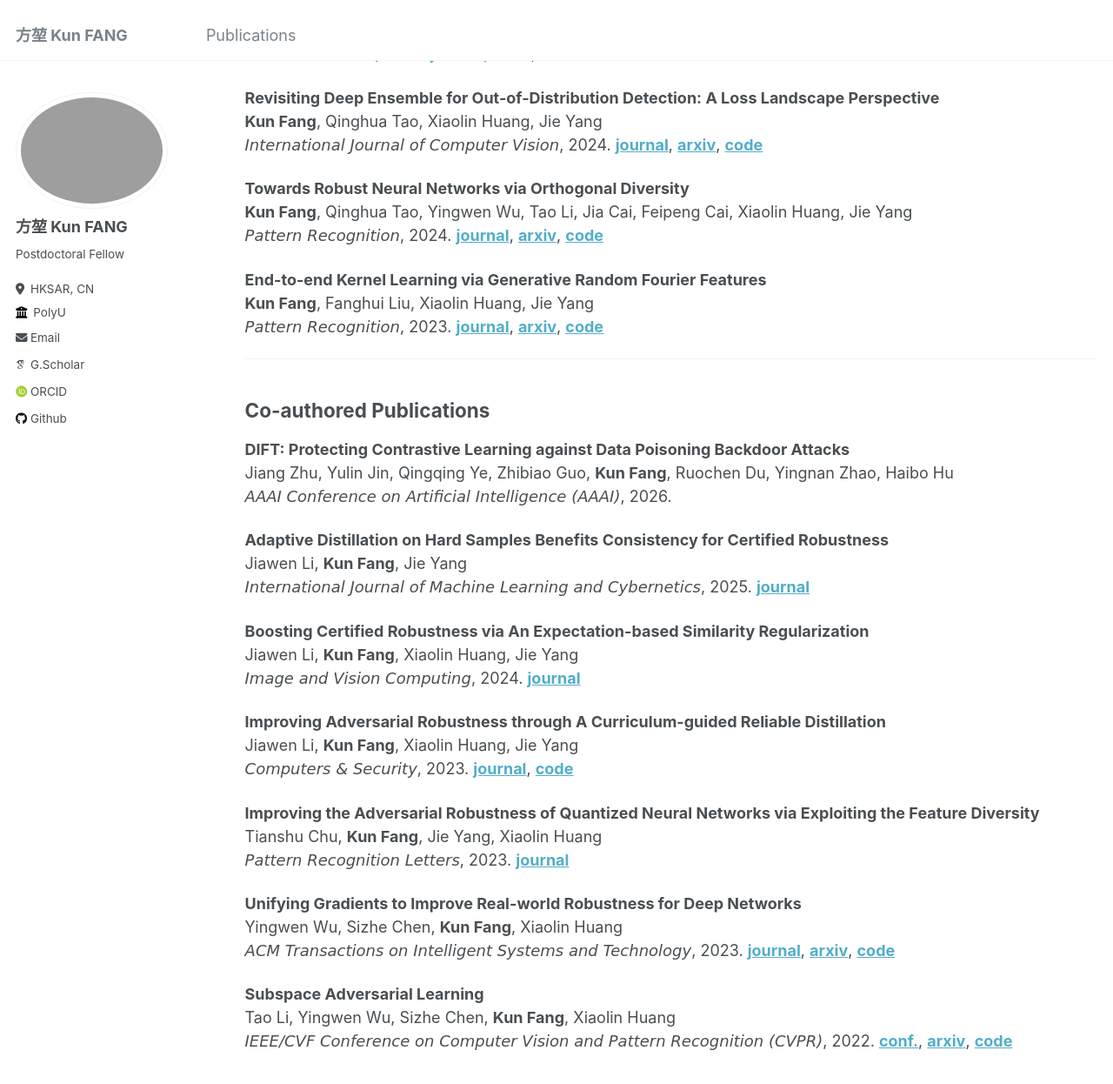
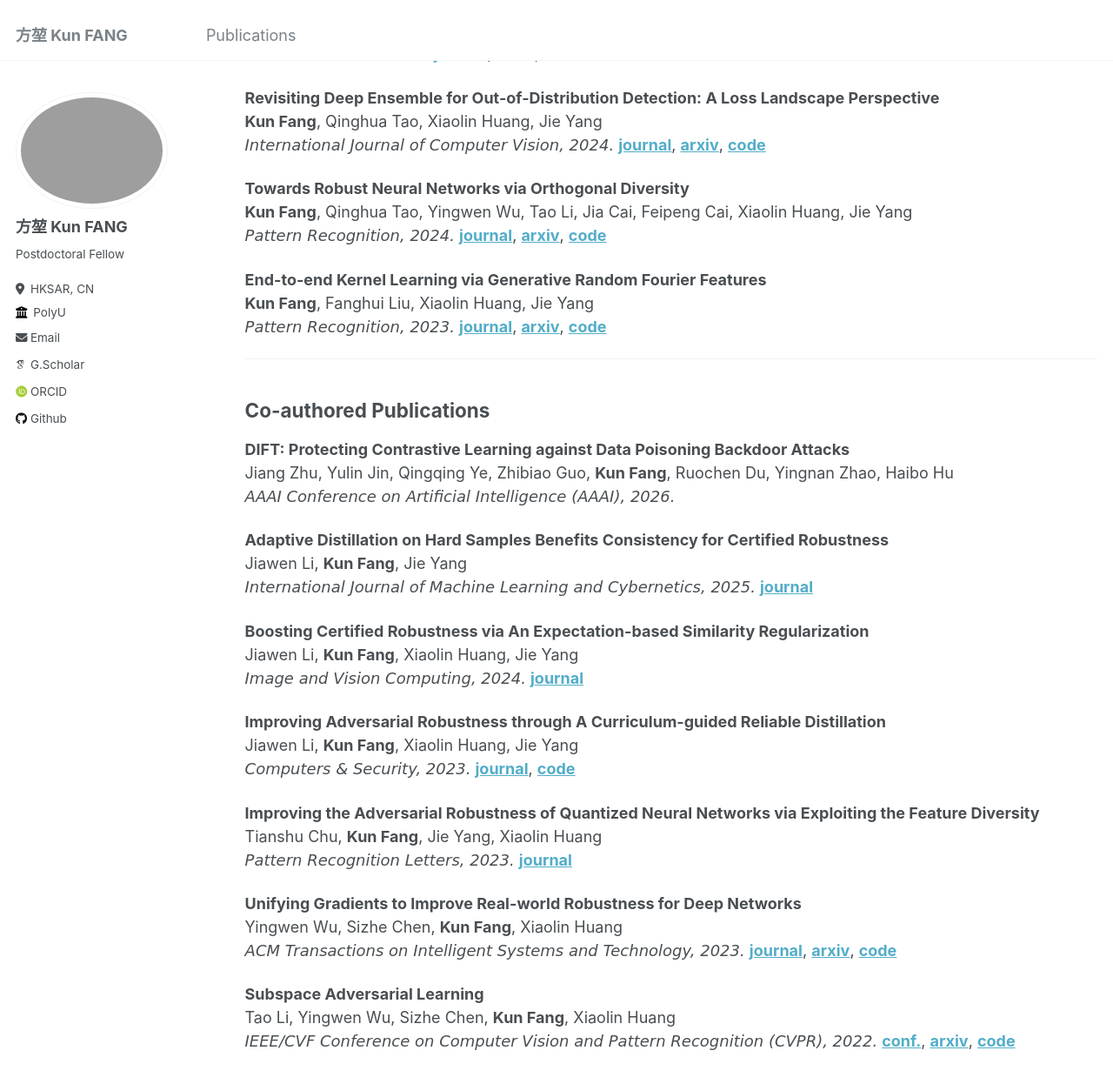
Before and after one commit to fanghenshaometeor/fanghenshaometeor.github.io, a Jekyll site: the page built from _pages/publications.md, in a window 1280 px wide and 1400 px high, scrolled down 785 px. Shown: the top 1246 px of the window at 87% size. Built offline with Jekyll 4.4.1, drawn with Linux system fonts in a browser that asks for light colours; some web fonts are replaced; some of the changed text lies outside the part shown.

Commit message:
update-pub

```diff
--- a/_pages/publications.md
+++ b/_pages/publications.md
@@ -35,7 +35,7 @@
 <!-- <span style="font-family:comic sans ms; font-size:1em;">Kernel PCA for Out-of-Distribution Detection</span>   -->
 **Kernel PCA for Out-of-Distribution Detection**
 **Kun Fang**, Qinghua Tao, Kexin Lv, Mingzhen He, Xiaolin Huang, Jie Yang
-<span style="font-family:comic sans ms; font-size:1em;">*Conference on Advances in Neural Information Processing Systems (NeurIPS)*</span> , 2024. **[conf.](https://papers.nips.cc/paper_files/paper/2024/hash/f2543511e5f4d4764857f9ad833a977d-Abstract-Conference.html)**, **[arxiv](https://arxiv.org/abs/2402.02949)**, **[code](https://github.com/fanghenshaometeor/ood-kernel-pca)**
+<span style="font-family:comic sans ms; font-size:1em;">*Conference on Advances in Neural Information Processing Systems (NeurIPS), 2024.*</span> **[conf.](https://papers.nips.cc/paper_files/paper/2024/hash/f2543511e5f4d4764857f9ad833a977d-Abstract-Conference.html)**, **[arxiv](https://arxiv.org/abs/2402.02949)**, **[code](https://github.com/fanghenshaometeor/ood-kernel-pca)**
 
 ---
 
@@ -43,22 +43,22 @@
 
 **Multi-head Ensemble of Smoothed Classifiers for Certified Robustness**
 **Kun Fang**, Qinghua Tao, Yingwen Wu, Tao Li, Xiaolin Huang, Jie Yang
-<span style="font-family:comic sans ms; font-size:1em;">*Neural Networks*</span>, 2025. **[journal](https://doi.org/10.1016/j.neunet.2025.107426)**, **[arxiv](https://arxiv.org/abs/2211.10882)**, **[code](https://github.com/fanghenshaometeor/smoothed-multihead-ensemble)**
+<span style="font-family:comic sans ms; font-size:1em;">*Neural Networks, 2025.*</span> **[journal](https://doi.org/10.1016/j.neunet.2025.107426)**, **[arxiv](https://arxiv.org/abs/2211.10882)**, **[code](https://github.com/fanghenshaometeor/smoothed-multihead-ensemble)**
 
 
 **Revisiting Deep Ensemble for Out-of-Distribution Detection: A Loss Landscape Perspective**
 **Kun Fang**, Qinghua Tao, Xiaolin Huang, Jie Yang
-<span style="font-family:comic sans ms; font-size:1em;">*International Journal of Computer Vision*</span>, 2024. **[journal](https://doi.org/10.1007/s11263-024-02156-x)**, **[arxiv](https://arxiv.org/abs/2310.14227)**, **[code](https://github.com/fanghenshaometeor/ood-mode-ensemble)**
+<span style="font-family:comic sans ms; font-size:1em;">*International Journal of Computer Vision, 2024.*</span> **[journal](https://doi.org/10.1007/s11263-024-02156-x)**, **[arxiv](https://arxiv.org/abs/2310.14227)**, **[code](https://github.com/fanghenshaometeor/ood-mode-ensemble)**
 
 
 **Towards Robust Neural Networks via Orthogonal Diversity**
 **Kun Fang**, Qinghua Tao, Yingwen Wu, Tao Li, Jia Cai, Feipeng Cai, Xiaolin Huang, Jie Yang
-<span style="font-family:comic sans ms; font-size:1em;">*Pattern Recognition*</span>, 2024. **[journal](https://doi.org/10.1016/j.patcog.2024.110281)**, **[arxiv](https://arxiv.org/abs/2010.12190)**, **[code](https://github.com/fanghenshaometeor/DIversity-via-Orthogonality)**
+<span style="font-family:comic sans ms; font-size:1em;">*Pattern Recognition, 2024.*</span> **[journal](https://doi.org/10.1016/j.patcog.2024.110281)**, **[arxiv](https://arxiv.org/abs/2010.12190)**, **[code](https://github.com/fanghenshaometeor/DIversity-via-Orthogonality)**
 
 
 **End-to-end Kernel Learning via Generative Random Fourier Features**
 **Kun Fang**, Fanghui Liu, Xiaolin Huang, Jie Yang
-<span style="font-family:comic sans ms; font-size:1em;">*Pattern Recognition*</span>, 2023. **[journal](https://doi.org/10.1016/j.patcog.2022.109057)**, **[arxiv](https://arxiv.org/abs/2009.04614)**, **[code](https://github.com/fanghenshaometeor/GenerativeRFF)**<!--, **[read more](/publication/2015-10-01-paper-title-number-3)**-->
+<span style="font-family:comic sans ms; font-size:1em;">*Pattern Recognition, 2023.*</span> **[journal](https://doi.org/10.1016/j.patcog.2022.109057)**, **[arxiv](https://arxiv.org/abs/2009.04614)**, **[code](https://github.com/fanghenshaometeor/GenerativeRFF)**<!--, **[read more](/publication/2015-10-01-paper-title-number-3)**-->
 
 ---
 
@@ -67,28 +67,28 @@
 
 **DIFT: Protecting Contrastive Learning against Data Poisoning Backdoor Attacks**
 Jiang Zhu, Yulin Jin, Qingqing Ye, Zhibiao Guo, **Kun Fang**, Ruochen Du, Yingnan Zhao, Haibo Hu
-<span style="font-family:comic sans ms; font-size:1em;">*AAAI Conference on Artificial Intelligence (AAAI)*</span>, 2026.
+<span style="font-family:comic sans ms; font-size:1em;">*AAAI Conference on Artificial Intelligence (AAAI), 2026.*</span>
 
 **Adaptive Distillation on Hard Samples Benefits Consistency for Certified Robustness**
 Jiawen Li, **Kun Fang**, Jie Yang
-<span style="font-family:comic sans ms; font-size:1em;">*International Journal of Machine Learning and Cybernetics*</span>, 2025. **[journal](https://doi.org/10.1007/s13042-025-02568-2)**
+<span style="font-family:comic sans ms; font-size:1em;">*International Journal of Machine Learning and Cybernetics, 2025.*</span> **[journal](https://doi.org/10.1007/s13042-025-02568-2)**
 
 **Boosting Certified Robustness via An Expectation-based Similarity Regularization**
 Jiawen Li, **Kun Fang**, Xiaolin Huang, Jie Yang
-<span style="font-family:comic sans ms; font-size:1em;">*Image and Vision Computing*</span>, 2024. **[journal](https://doi.org/10.1016/j.imavis.2024.105272)**
+<span style="font-family:comic sans ms; font-size:1em;">*Image and Vision Computing, 2024.*</span> **[journal](https://doi.org/10.1016/j.imavis.2024.105272)**
 
 **Improving Adversarial Robustness through A Curriculum-guided Reliable Distillation**
 Jiawen Li, **Kun Fang**, Xiaolin Huang, Jie Yang
-<span style="font-family:comic sans ms; font-size:1em;">*Computers & Security*</span>, 2023. **[journal](https://doi.org/10.1016/j.cose.2023.103411)**, **[code](https://github.com/kevinlee26/kevin_first)**
+<span style="font-family:comic sans ms; font-size:1em;">*Computers & Security, 2023.*</span> **[journal](https://doi.org/10.1016/j.cose.2023.103411)**, **[code](https://github.com/kevinlee26/kevin_first)**
 
 **Improving the Adversarial Robustness of Quantized Neural Networks via Exploiting the Feature Diversity**
 Tianshu Chu, **Kun Fang**, Jie Yang, Xiaolin Huang
-<span style="font-family:comic sans ms; font-size:1em;">*Pattern Recognition Letters*</span>, 2023. **[journal](https://doi.org/10.1016/j.patrec.2023.10.024)**
+<span style="font-family:comic sans ms; font-size:1em;">*Pattern Recognition Letters, 2023.*</span> **[journal](https://doi.org/10.1016/j.patrec.2023.10.024)**
 
 **Unifying Gradients to Improve Real-world Robustness for Deep Networks**
 Yingwen Wu, Sizhe Chen, **Kun Fang**, Xiaolin Huang
-<span style="font-family:comic sans ms; font-size:1em;">*ACM Transactions on Intelligent Systems and Technology*</span>, 2023. **[journal](https://dl.acm.org/doi/10.1145/3617895)**, **[arxiv](https://arxiv.org/abs/2208.06228)**, **[code](https://github.com/snowien/UniG-pytorch)**
+<span style="font-family:comic sans ms; font-size:1em;">*ACM Transactions on Intelligent Systems and Technology, 2023.*</span> **[journal](https://dl.acm.org/doi/10.1145/3617895)**, **[arxiv](https://arxiv.org/abs/2208.06228)**, **[code](https://github.com/snowien/UniG-pytorch)**
 
 **Subspace Adversarial Learning**
 Tao Li, Yingwen Wu, Sizhe Chen, **Kun Fang**, Xiaolin Huang
-<span style="font-family:comic sans ms; font-size:1em;">*IEEE/CVF Conference on Computer Vision and Pattern Recognition (CVPR)*</span>, 2022. **[conf.](https://openaccess.thecvf.com/content/CVPR2022/html/Li_Subspace_Adversarial_Training_CVPR_2022_paper)**, **[arxiv](https://arxiv.org/abs/2111.12229)**, **[code](https://github.com/nblt/sub-at)**
+<span style="font-family:comic sans ms; font-size:1em;">*IEEE/CVF Conference on Computer Vision and Pattern Recognition (CVPR), 2022.*</span> **[conf.](https://openaccess.thecvf.com/content/CVPR2022/html/Li_Subspace_Adversarial_Training_CVPR_2022_paper)**, **[arxiv](https://arxiv.org/abs/2111.12229)**, **[code](https://github.com/nblt/sub-at)**
```
